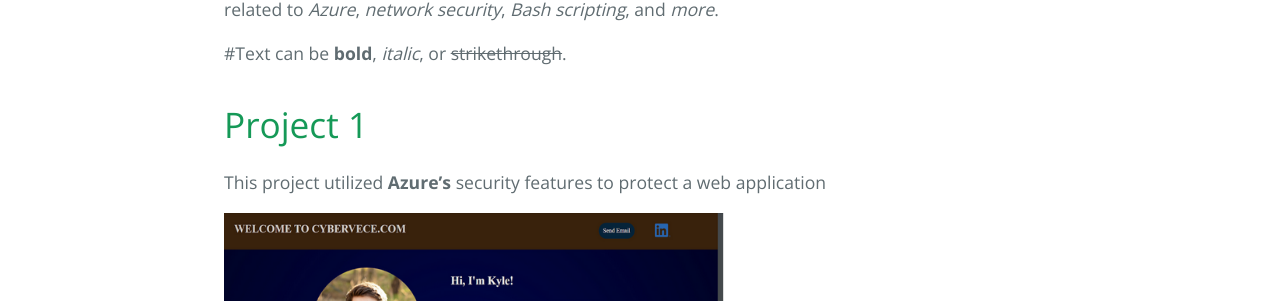
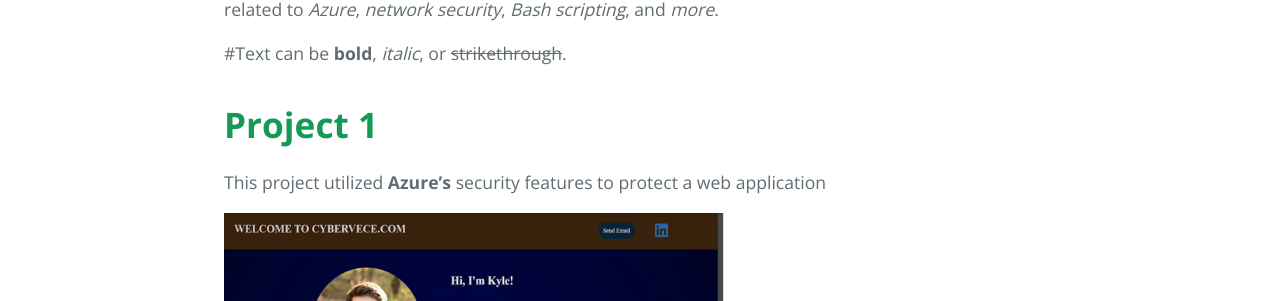
Before and after one commit to KyleV1/kylev1.github.io, a Jekyll site: the page built from index.md, in a window 1280 px wide. Shown: the part 379-680 px from the top of the page. Built offline with Jekyll 4.4.1, drawn with Linux system fonts in a browser that asks for light colours; our own code applies the rules of GitHub Pages for plain Markdown files.

```diff
--- a/index.md
+++ b/index.md
@@ -3,7 +3,7 @@ Thank you for viewing my portfolio of recent cybersecurity projects. Below you w
 
 #Text can be **bold**, _italic_, or ~~strikethrough~~.
 
-# Project 1
+# **Project 1**
 
 This project utilized **Azure's** security features to protect a web application
 
@@ -14,7 +14,7 @@ This project utilized **Azure's** security features to protect a web application
 
 
 
-# Project 2
+# **Project 2**
 
 This video demonstration shows how I created a **Disk usage alert using Bash**
 
```
